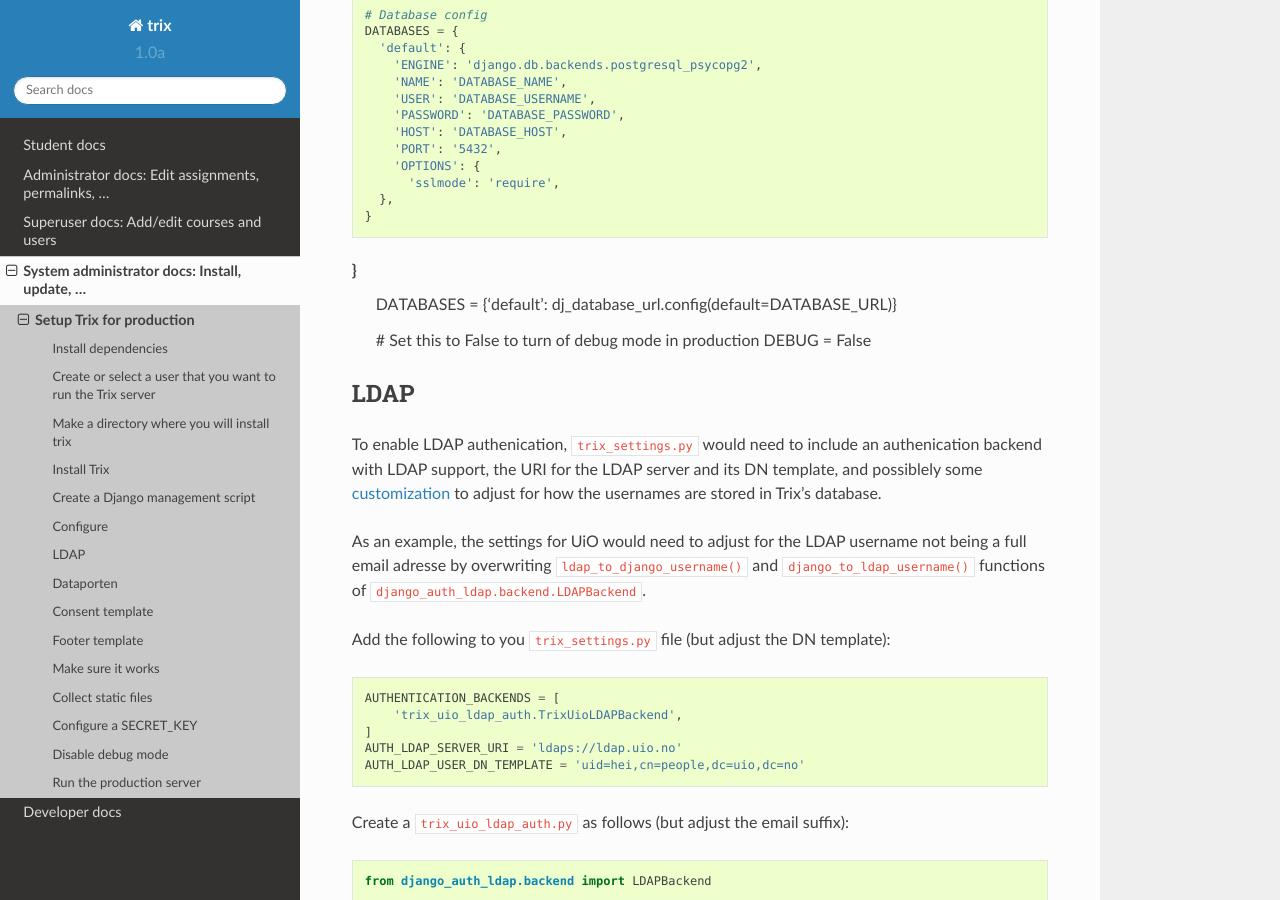
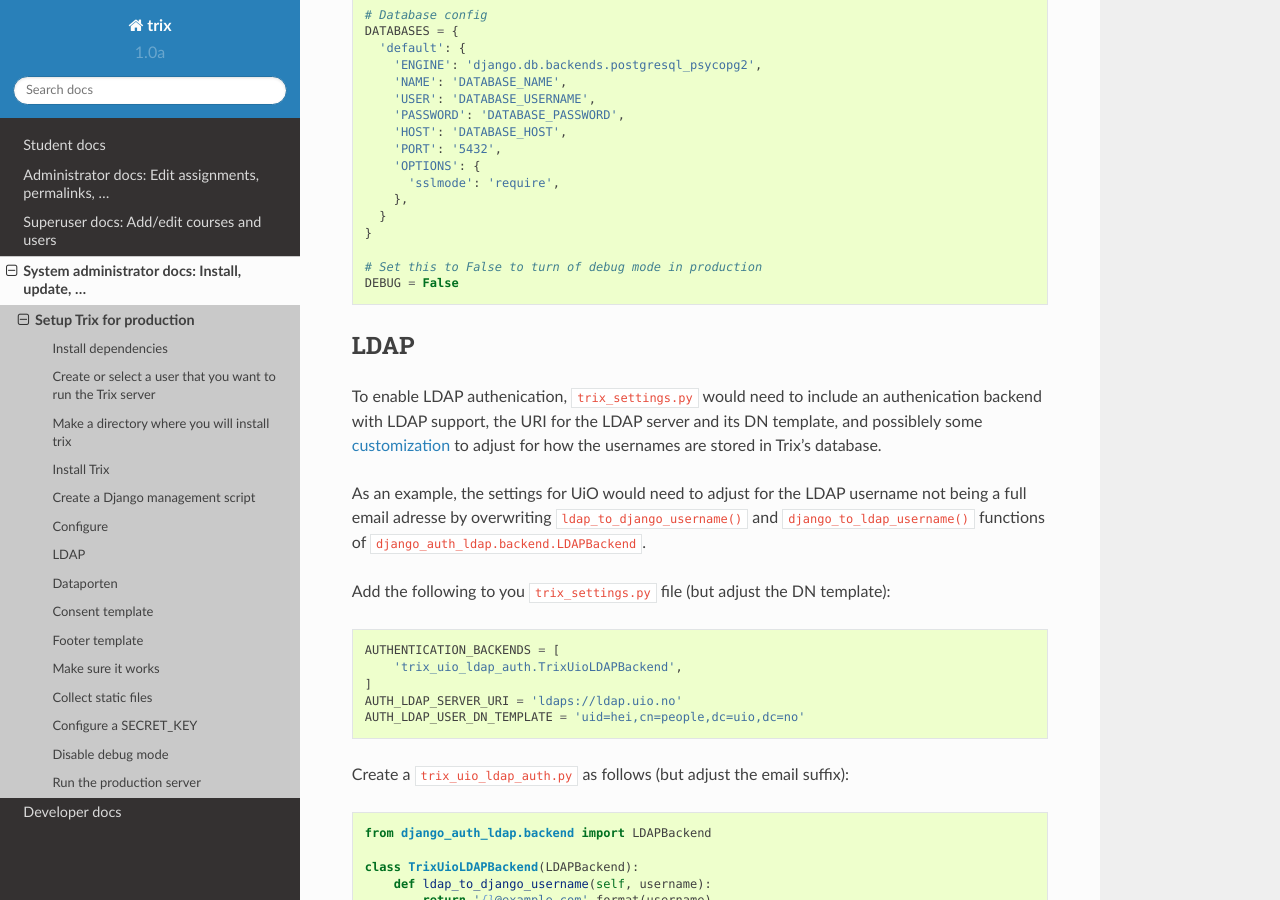
Before and after one commit to devilry/trix2, a Sphinx documentation site: the page built from docs/sysadmin/deploy.rst, in a window 1280 px wide and 900 px high, scrolled down 1358 px. Built offline with Sphinx 7.4.7 and the Read the Docs theme 2.0.0, drawn with Linux system fonts in a browser that asks for light colours.

Commit message:
fixed mistakes from 91f0883a7490332d4dc0d0fe8deb925ab6b23b01

```diff
--- a/docs/sysadmin/deploy.rst
+++ b/docs/sysadmin/deploy.rst
@@ -77,10 +77,9 @@
         'PORT': '5432',
         'OPTIONS': {
           'sslmode': 'require',
-      },
+        },
+      }
     }
-}
-    DATABASES = {'default': dj_database_url.config(default=DATABASE_URL)}
 
     # Set this to False to turn of debug mode in production
     DEBUG = False
```
